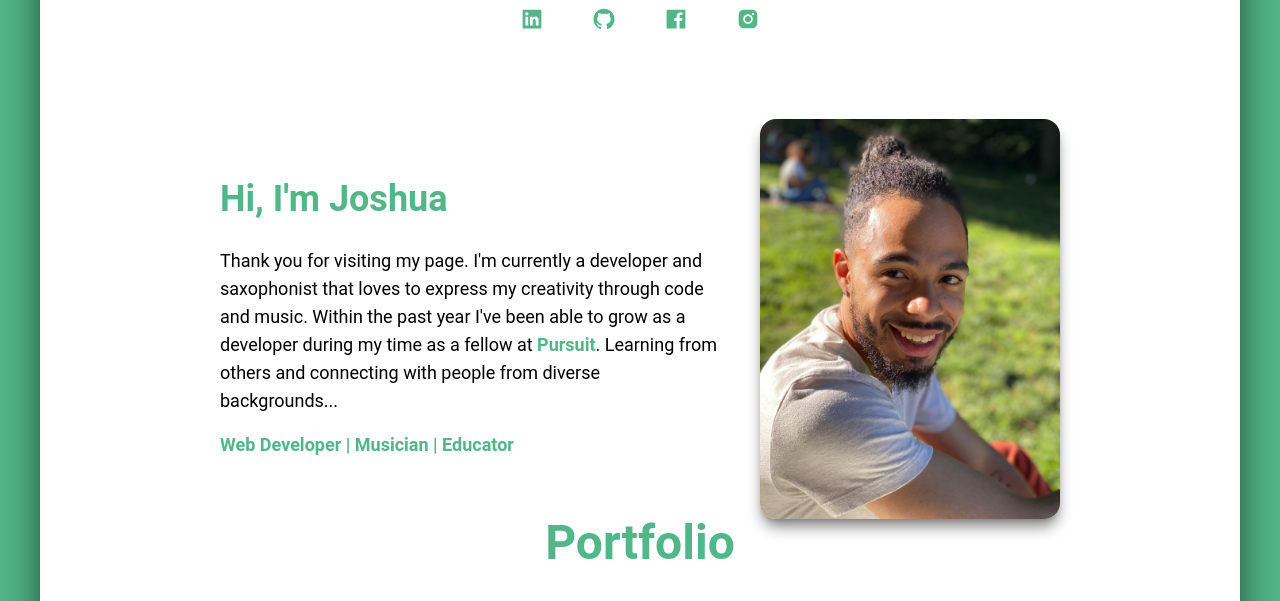
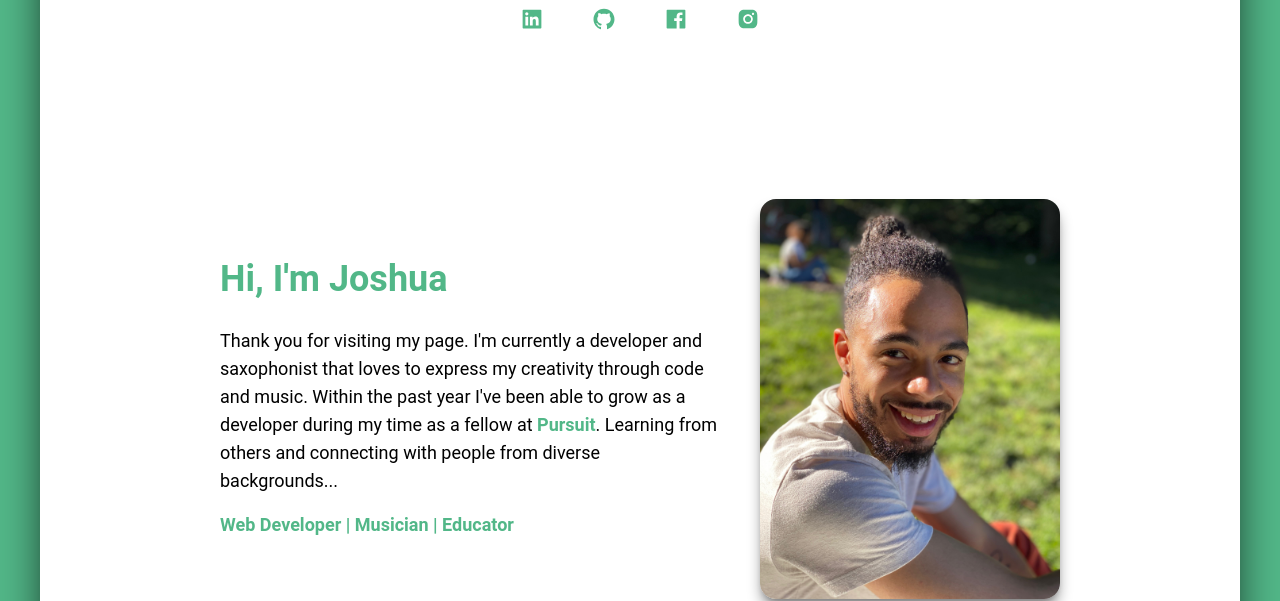
Before and after one commit to joshuanelsondev/portfolio, a React (Vite) app: page / in a window 1280 px wide. Shown: the part 625-1226 px from the top of the page. Built offline with nearby package versions, Linux system fonts and the light colour scheme.

Commit message:
Update padding of the AboutComponent

```diff
--- a/src/Components/AboutComponent.jsx
+++ b/src/Components/AboutComponent.jsx
@@ -15,7 +15,7 @@ export default function AboutComponent() {
 
     return (
 
-      <div id="about" className="flex items-start justify-center h-full w-auto">
+      <div id="about" className="flex items-start justify-center h-full w-auto p-20">
         <div className="flex flex-col items-center justify-start lg:flex-row gap-10 h-auto w-auto">
           {/* Header and Bio container */}
           <div className="flex flex-col items-center lg:items-start lg:text-left lg:text-lg text-black dark:text-white rounded-lg max-w-[500px]">
```
